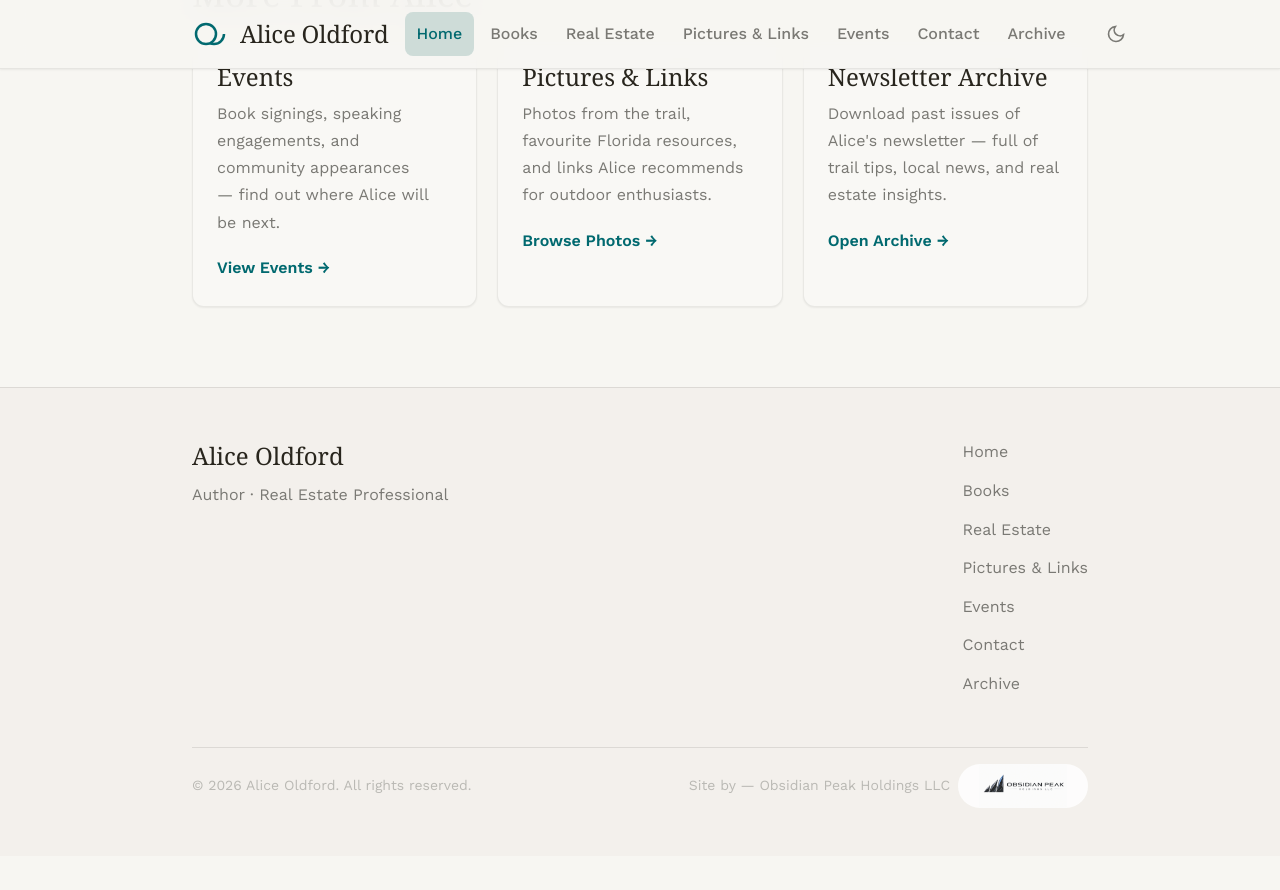
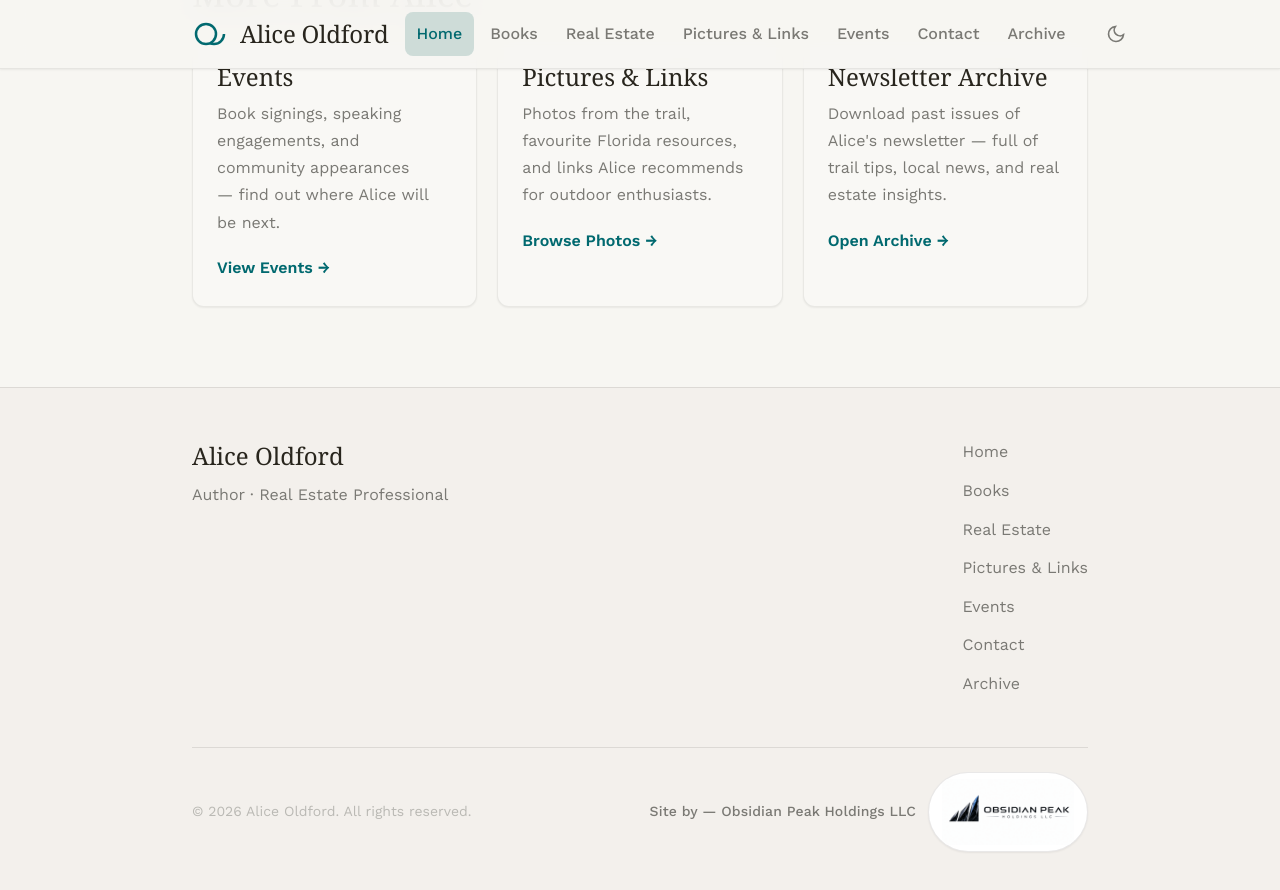
Before and after one commit to stuart-dotcom/aliceoldford.com, a Jekyll site: the page built from index.html, in a window 1280 px wide and 900 px high, scrolled down 2402 px. Shown: the top 890 px of the window. Built offline with Jekyll 4.4.1, drawn with Linux system fonts in a browser that asks for light colours; some web fonts are replaced; before the commit the page ends 3258 px from its top, so only the background shows below that.

Commit message:
fix(footer): enlarge & clearly round Obsidian Peak logo pill; show plain-text credit

```diff
--- a/assets/css/main.css
+++ b/assets/css/main.css
@@ -187,7 +187,7 @@ main { flex: 1; }
 .site-footer__nav a { font-size: var(--text-sm); color: var(--color-text-muted); text-decoration: none; }
 .site-footer__nav a:hover { color: var(--color-primary); }
 
-/* Bottom bar: copyright + site credit side by side */
+/* ── Bottom bar: copyright left, credit right ─── */
 .site-footer__bottom {
   grid-column: 1 / -1;
   display: flex;
@@ -196,7 +196,7 @@ main { flex: 1; }
   justify-content: space-between;
   gap: var(--space-4);
   border-top: 1px solid var(--color-divider);
-  padding-top: var(--space-4);
+  padding-top: var(--space-6);
   margin-top: var(--space-4);
 }
 
@@ -205,48 +205,60 @@ main { flex: 1; }
   color: var(--color-text-faint);
 }
 
-/* "Site by" credit — present but subordinate */
+/* ── "Site by — Obsidian Peak Holdings LLC" credit block ── */
 .site-footer__credit {
   display: flex;
   align-items: center;
-  gap: var(--space-2);
-}
-
+  gap: var(--space-3);
+  flex-shrink: 0;
+}
+
+/* Plain text label — always visible */
 .site-footer__credit-label {
   font-size: var(--text-xs);
-  color: var(--color-text-faint);
+  color: var(--color-text-muted);
   white-space: nowrap;
-  user-select: none;
-}
-
+  font-weight: 500;
+  letter-spacing: 0.01em;
+}
+
+/* Clickable logo link */
 .site-footer__credit-link {
-  display: flex;
-  align-items: center;
+  display: inline-flex;
+  align-items: center;
+  text-decoration: none;
+  border-radius: var(--radius-full);
+  transition: opacity var(--transition), box-shadow var(--transition);
+}
+
+.site-footer__credit-link:hover {
   opacity: 0.85;
-  transition: opacity var(--transition);
-  border-radius: var(--radius-full);
-  text-decoration: none;
-}
-
-.site-footer__credit-link:hover {
-  opacity: 1;
-}
-
-/* Pill-shaped clip wrapper — clips the rectangular white
-   background of the PNG into a rounded pill shape */
+  box-shadow: 0 0 0 3px oklch(from var(--color-primary) l c h / 0.20);
+}
+
+/*
+ * Pill wrapper — clips the PNG into a rounded shape.
+ * The logo image is 300×150px (2:1 ratio).
+ * We display it at 160×80px — large enough to read clearly,
+ * small enough to sit neatly in the footer.
+ */
 .site-footer__credit-logo-wrap {
   display: block;
-  width: 130px;
-  height: 44px;
+  width: 160px;
+  height: 80px;
   border-radius: var(--radius-full);
   overflow: hidden;
   background: #ffffff;
+  border: 1px solid oklch(from var(--color-text) l c h / 0.10);
+  box-shadow: var(--shadow-sm);
   flex-shrink: 0;
-}
-
+  padding: 6px 10px; /* breathing room so edges aren't clipped */
+}
+
+/* The image fills the wrapper at its natural ratio */
 .site-footer__credit-logo {
-  width: 130px;
-  height: 44px;
+  width: 100%;
+  height: 100%;
   object-fit: contain;
   object-position: center;
   display: block;
@@ -254,7 +266,16 @@ main { flex: 1; }
 
 @media (max-width: 600px) {
   .site-footer__inner { grid-template-columns: 1fr; }
-  .site-footer__bottom { flex-direction: column; align-items: flex-start; gap: var(--space-3); }
+  .site-footer__bottom {
+    flex-direction: column;
+    align-items: flex-start;
+    gap: var(--space-4);
+  }
+  /* Keep the pill a comfortable size on mobile too */
+  .site-footer__credit-logo-wrap {
+    width: 140px;
+    height: 70px;
+  }
 }
 
 /* ── 11. COMMON COMPONENTS ─────────────────────────────────── */
```
